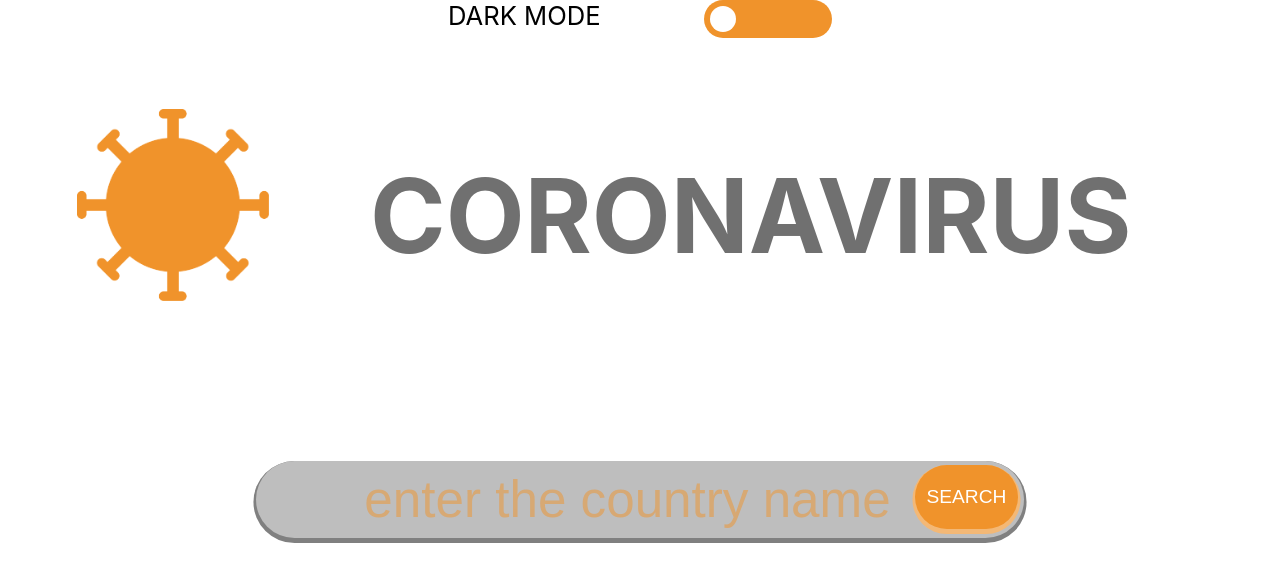
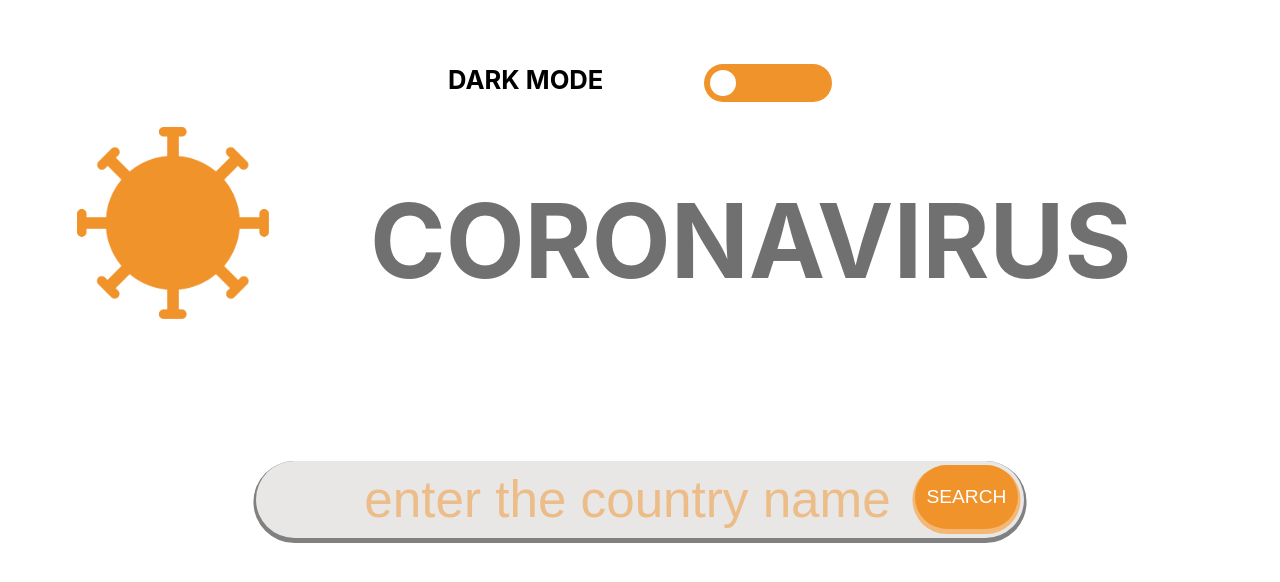
Before and after one commit to AhmetEnesKCC/corona-search-app, a React app: page / in a window 1280 px wide. Built offline with nearby package versions, Linux system fonts and the light colour scheme.

Commit message:
dark mode is bolder and margin top top dark mode

```diff
--- a/src/corona-app.css
+++ b/src/corona-app.css
@@ -99,7 +99,7 @@ body {
   border-radius: 10vw;
   padding: 1vw;
   border: none;
-  background-color: rgb(190, 190, 190);
+  background-color: rgb(233, 230, 230);
   text-decoration: none;
   -webkit-box-shadow: 0 0.2vw 0 0.2vw grey;
   box-shadow: 0 0.2vw 0 0.2vw grey;
@@ -255,12 +255,15 @@ body {
   float: right;
   width: 10vw;
   height: 3vw;
+  margin-top: 5vw;
 }
 .switcher {
   float: left;
   margin: 0px;
   color: black;
   font-size: 2vw;
+  margin-top: 5vw;
+  font-weight: bolder;
 }
 .switch {
   opacity: 0;
```
